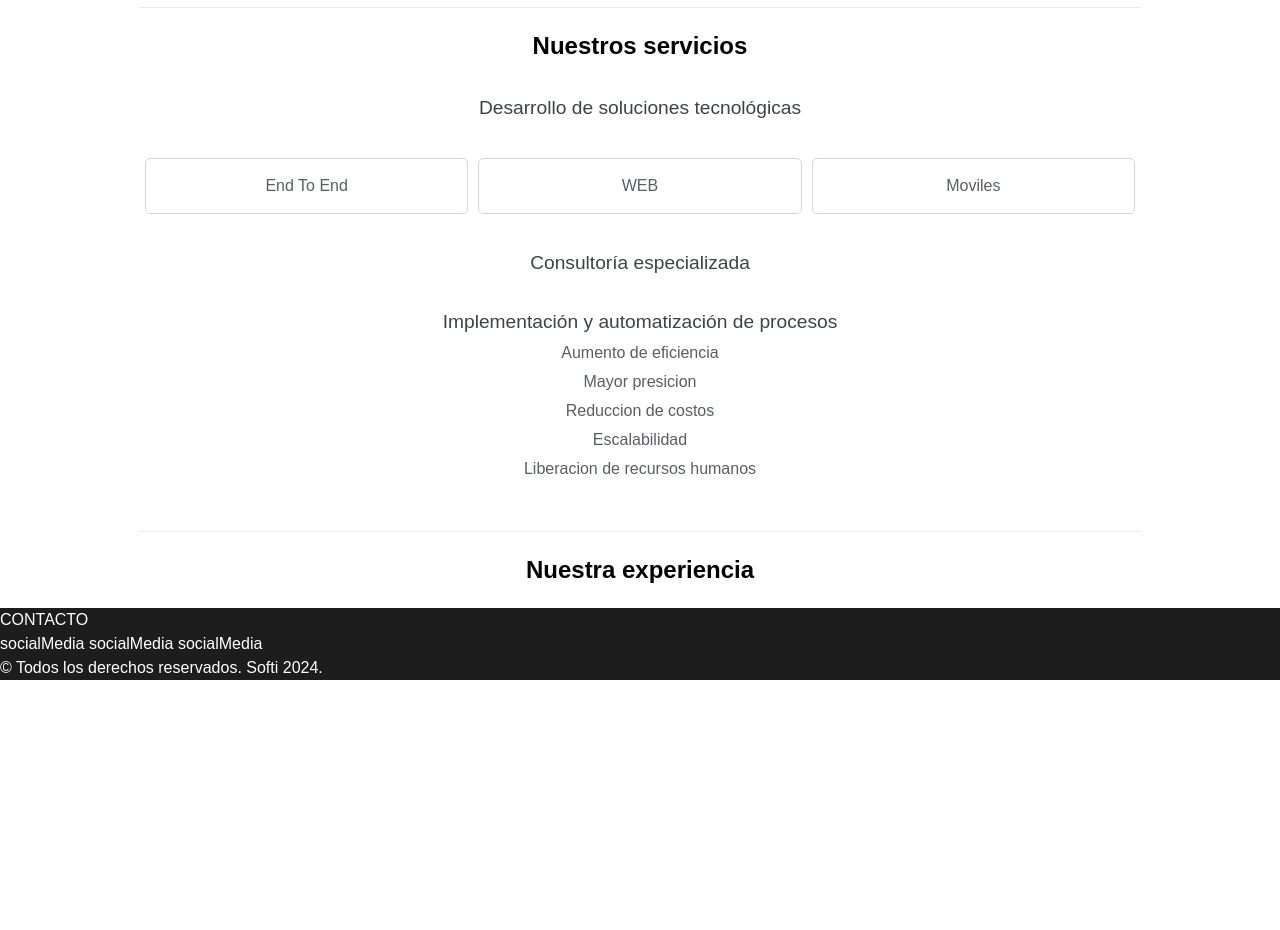
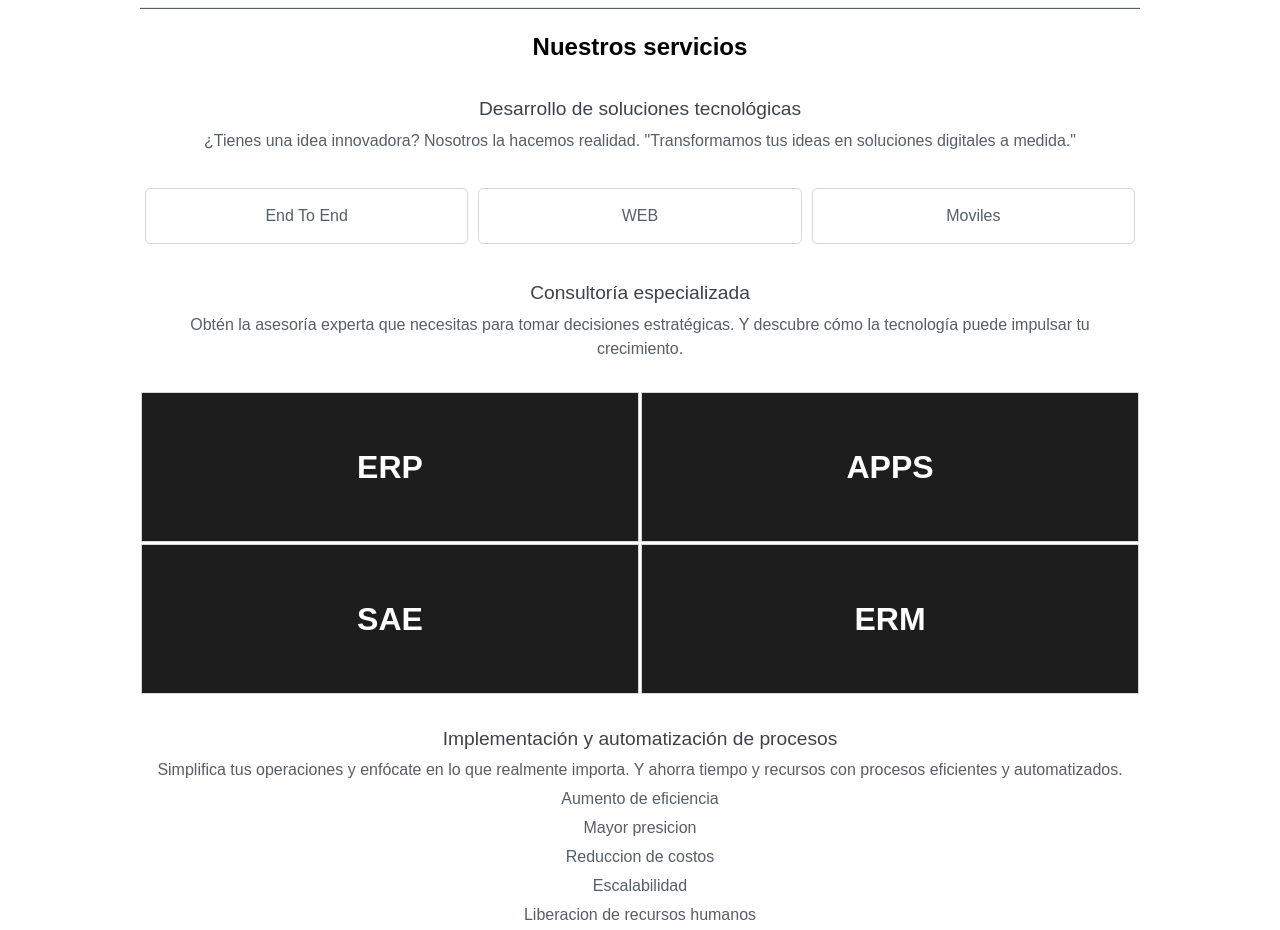
Before and after one commit to Uriel00002/SofTi, a plain HTML site: page index.html in a window 1280 px wide. Shown: the part 647-1577 px from the top of the page. Before the commit the page ends 1327 px from the top, so only its background shows below. Drawn offline with nearby package versions, Linux system fonts and the light colour scheme.

Commit message:
Incorporacion de textos y elementos

```diff
--- a/index.html
+++ b/index.html
@@ -24,12 +24,12 @@
 </head>
 
 <body>
-    <header id="information" class="fixed flex flex-wrap justify-between items-center px-5 py-4 gap-x-2 z-10">
+    <header class="fixed flex flex-wrap justify-between items-center px-5 py-4 gap-x-2 z-10">
         <a href="#" class="text-4xl font-bold">Sof-TI</a>
         <!-- <img src="./assets/imgs/logo.png" class="w-40 h-30"> -->
         <article class="mr-5" id="navigation">
             <nav class="flex sm:flex-row flex-col justify-center items-center gap-x-8 sm:gap-y-0 gap-y-2">
-                <a href="#information" class="hover:underline">Informacion</a>
+                <a href="#carousel" class="hover:underline">Informacion</a>
                 <a href="#services" class="hover:underline">Servicios</a>
                 <a href="#experience" class="hover:underline">Experiencia</a>
                 <a href="#contact" class="hover:underline">Contacto</a>
@@ -47,7 +47,7 @@
         </div>
     </header>
     <main>
-        <section class="carrousel relative text-3xl text-white" id="carousel">
+        <section  class="carrousel relative text-3xl text-white" id="carousel">
             <div class="card absolute top-[40%] right-0 mr-5 max-w-[400px] text-end" id="card1">
                 <p class="text-card">Sof-TI es una empresa dedicada a proveer consultoria en TI</p>
             </div>
@@ -75,6 +75,7 @@
                 <h2>Nuestros servicios</h2>
                 <div>
                     <h3> Desarrollo de soluciones tecnológicas </h3>
+                    <p>¿Tienes una idea innovadora? Nosotros la hacemos realidad.  "Transformamos tus ideas en soluciones digitales a medida."</p>
                     <div class="dst-list">
                         <aside>
                             <p>End To End</p>
@@ -87,11 +88,27 @@
                         </aside>
                     </div>
                 </div>
-                <div>
+                <div class="ce">
                     <h3> Consultoría especializada </h3>
+                    <p>Obtén la asesoría experta que necesitas para tomar decisiones estratégicas. Y descubre cómo la tecnología puede impulsar tu crecimiento.</p>
+                    <div class="ce-list">
+                        <aside class="ce-element">
+                            <h1>ERP</h1>
+                        </aside>
+                        <aside class="ce-element">
+                            <h1>APPS</h1>
+                        </aside>
+                        <aside class="ce-element">
+                            <h1>SAE</h1>
+                        </aside>
+                        <aside class="ce-element">
+                            <h1>ERM</h1>
+                        </aside>
+                    </div>
                 </div>
                 <div class="imp-list">
                     <h3> Implementación y automatización de procesos </h3>
+                    <p>Simplifica tus operaciones y enfócate en lo que realmente importa. Y ahorra tiempo y recursos con procesos eficientes y automatizados.</p>
                     <ul>
                         <li>Aumento de eficiencia</li>
                         <li>Mayor presicion</li>
--- a/styles.css
+++ b/styles.css
@@ -57,8 +57,8 @@ main li {
 
 main hr {
     width: 100%;
-    height: 1px;
-    background-color: black;
+    height: 2px;
+    background-color: var(--text-secondary);
 }
 
 main .carrousel {
@@ -71,7 +71,7 @@ main .carrousel {
     transition: background-image 1s ease-in-out;
 }
 
-main .carrousel p{
+main .carrousel p {
     color: white;
     font-size: xx-large;
 }
@@ -106,7 +106,7 @@ main .content .mision {
     margin: 10px;
 }
 
-main .content .services div{
+main .content .services div {
     margin-top: 30px;
     margin-bottom: 30px;
 }
@@ -127,6 +127,36 @@ main .content .services .dst-list aside {
     border-radius: 5px;
 }
 
+main .content .services .ce .ce-list {
+    display: flex;
+    flex-wrap: wrap;
+}
+
+main .content .services .ce .ce-list h1{
+    color: white;
+    font-weight: 800;
+    font-size: xx-large;
+    text-shadow: #000;
+}
+
+main .content .services .ce .ce-list .ce-element {
+    align-content: center;
+    background-color: var(--dark-gray);
+    box-sizing: border-box;
+    min-width: 48%;
+    height: 150px;
+    margin: 1px;
+    flex: 1;
+    padding: 10px;
+    border: 1px solid #d6d6d6;
+    box-sizing: border-box;
+}
+
+main .content .services .ce .ce-list .ce-element:hover{
+    cursor: pointer;
+    background-color: #000;
+}
+
 
 footer {
     background-color: var(--dark-gray);
@@ -136,3 +166,22 @@ footer {
 footer a {
     color: white;
 }
+
+footer .end{
+    text-align: center;
+    background-color: #000;
+}
+
+
+@media (max-width: 768px) {
+    main .content .services .ce .ce-list h1{
+        color: white;
+        font-weight: 600;
+        font-size: x-large;
+        text-shadow: #000;
+    }
+    main .content .services .ce .ce-list .ce-element  {
+        height: 100px;
+        min-width: 100%;
+    }
+  }
```
